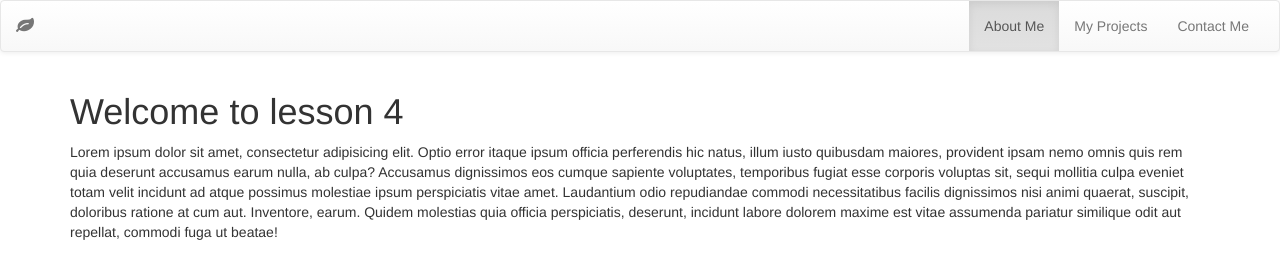
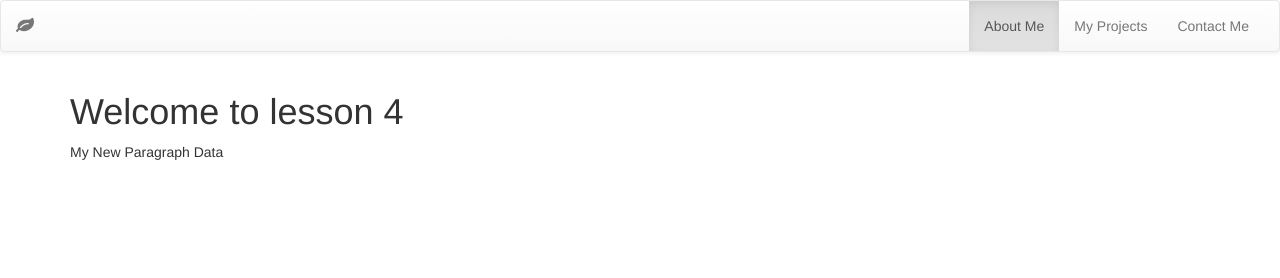
Before and after one commit to blanegraff/Lesson-4, a plain HTML site: page index.html in a window 1280 px wide. Drawn offline with Linux system fonts and the light colour scheme; files that its build step writes are made by us from their sources.

Commit message:
Lesson-4
Updated app.js

```diff
--- a/Scripts/app.js
+++ b/Scripts/app.js
@@ -1,9 +1,22 @@
 "use strick";
 
 // setup your IIFE(Immediately Invoked Function Expression)
-(function(){
+(function () {
 
       console.log("App Started...");
 
+      //declared a named function way
+      function replaceFirstParagraph() {
+            console.log("inside replaceFirstParagraph function");
+            var firstParagraph;
+
+            firstParagraph = document.getElementById("firstParagraph");
+
+            firstParagraph.innerHTML = "My New Paragraph Data";
+      }
+
+      //call the replace first paragraph function
+      replaceFirstParagraph();
+
 
 })();
--- a/index.html
+++ b/index.html
@@ -47,7 +47,7 @@
       <!-- . = class (Main.container) -->
       <main class="container" id="mainContent">
             <h1>Welcome to lesson 4</h1>
-            <p>Lorem ipsum dolor sit amet, consectetur adipisicing elit. Optio error itaque ipsum officia perferendis hic natus,
+            <p id="firstParagraph">Lorem ipsum dolor sit amet, consectetur adipisicing elit. Optio error itaque ipsum officia perferendis hic natus,
                   illum iusto quibusdam maiores, provident ipsam nemo omnis quis rem quia deserunt accusamus earum nulla,
                   ab culpa? Accusamus dignissimos eos cumque sapiente voluptates, temporibus fugiat esse corporis voluptas
                   sit, sequi mollitia culpa eveniet totam velit incidunt ad atque possimus molestiae ipsum perspiciatis vitae
```
Also changed, not shown: Content/app.css (deleted), Content/css/app.css (added).
